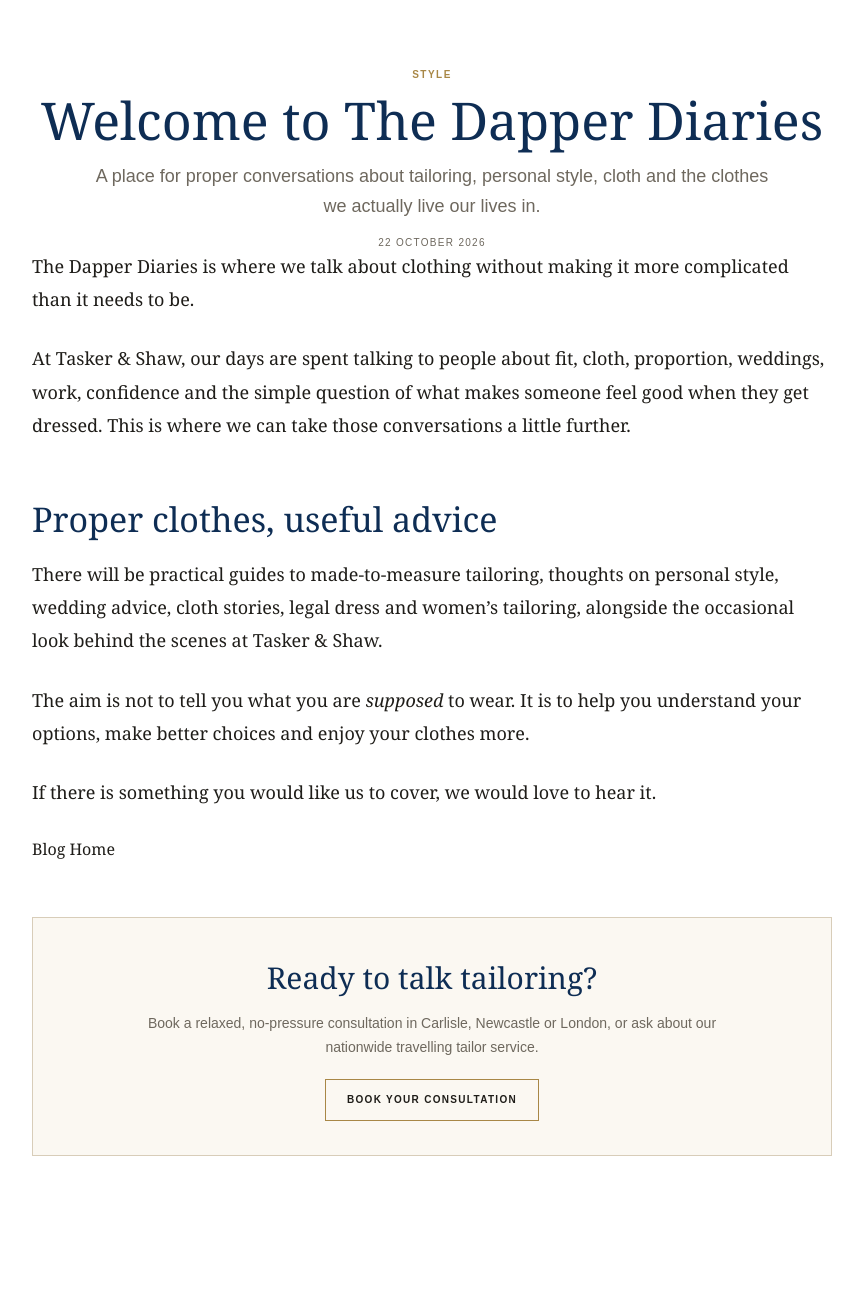
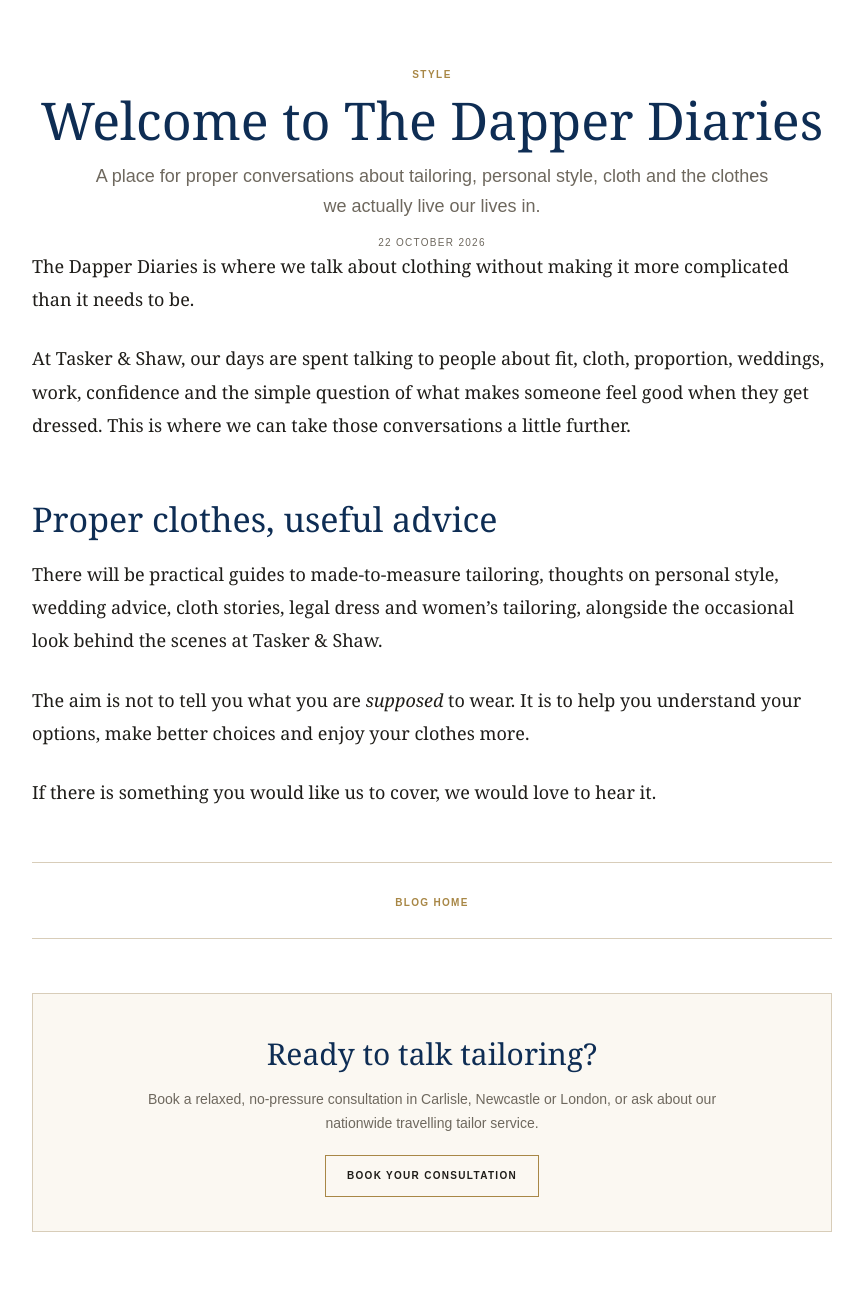
Before and after one commit to taskerandshaw/Dapper-Diaries, a Jekyll site: the page built from _posts/2026-10-22-welcome-to-the-dapper-diaries.md, in a window 1280 px wide. Shown: the whole page, without its empty margins (208-1071 px from the left). Built offline with Jekyll 4.4.1, drawn with Linux system fonts in a browser that asks for light colours; before the commit the page ends 1236 px from its top, so only the background shows below that.

Commit message:
Style blog navigation controls

```diff
--- a/assets/css/style.css
+++ b/assets/css/style.css
@@ -219,3 +219,55 @@
   .article-body h2{font-size:29px}
   .article-body blockquote{font-size:23px}
 }
+
+
+.post-nav{
+  margin:52px 0 0;
+  padding:24px 0;
+  border-top:1px solid var(--line);
+  border-bottom:1px solid var(--line);
+  display:grid;
+  grid-template-columns:1fr auto 1fr;
+  align-items:center;
+  gap:20px;
+}
+.post-nav-item a{
+  display:flex;
+  flex-direction:column;
+  gap:4px;
+}
+.post-nav-prev{text-align:left}
+.post-nav-next{text-align:right}
+.post-nav-next a{align-items:flex-end}
+.post-nav-label,
+.post-nav-home a{
+  color:var(--gold);
+  font:600 10px/1.4 Arial,sans-serif;
+  text-transform:uppercase;
+  letter-spacing:.13em;
+}
+.post-nav-title{
+  color:var(--navy);
+  font-size:18px;
+  line-height:1.25;
+}
+.post-nav-home{
+  text-align:center;
+  white-space:nowrap;
+}
+.post-nav a:hover .post-nav-title,
+.post-nav-home a:hover{color:var(--ink)}
+
+@media (max-width:760px){
+  .post-nav{
+    grid-template-columns:1fr 1fr;
+    gap:18px 14px;
+  }
+  .post-nav-home{
+    grid-column:1 / -1;
+    grid-row:1;
+  }
+  .post-nav-prev{grid-column:1}
+  .post-nav-next{grid-column:2}
+  .post-nav-title{font-size:16px}
+}
```
